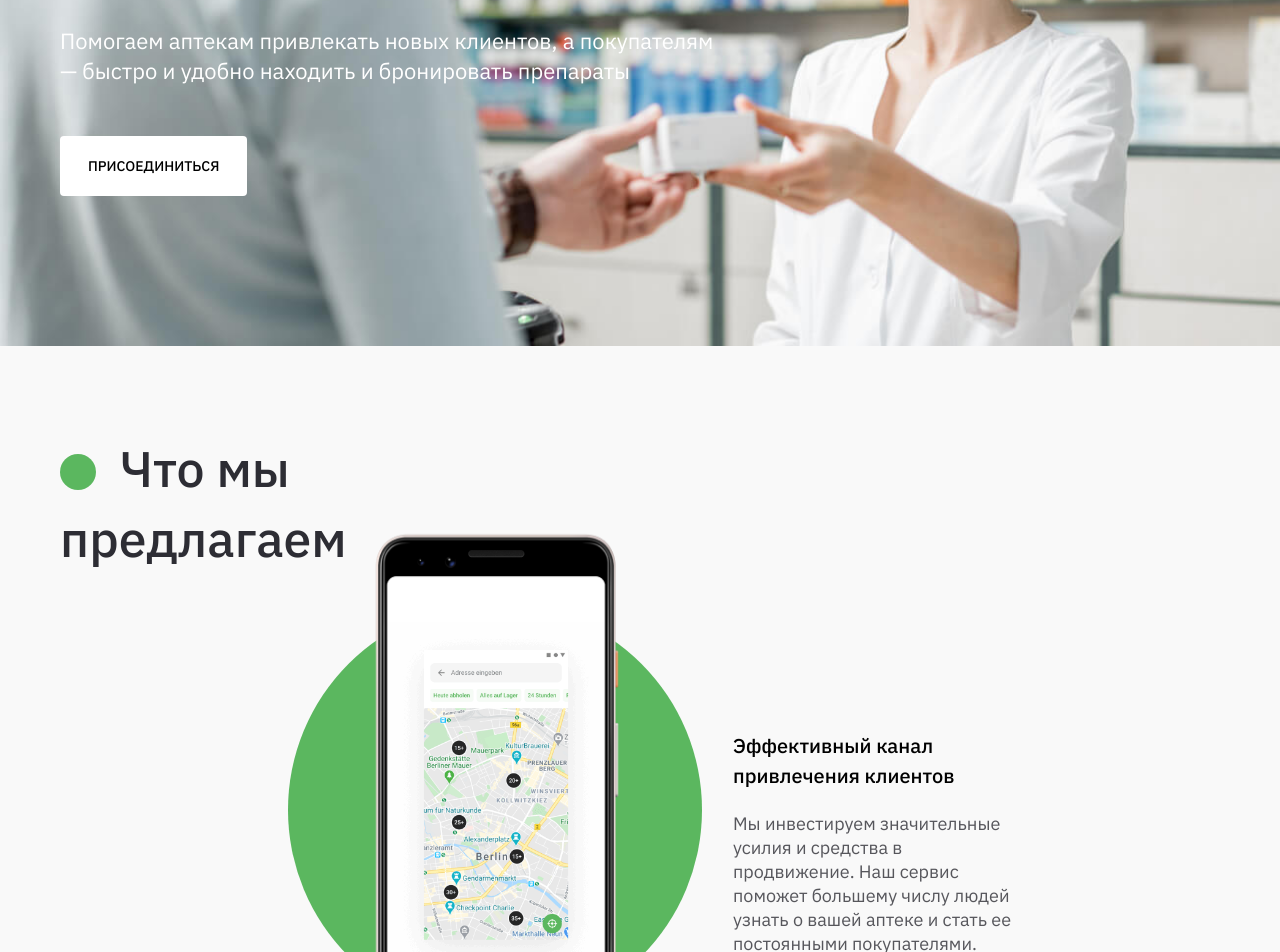
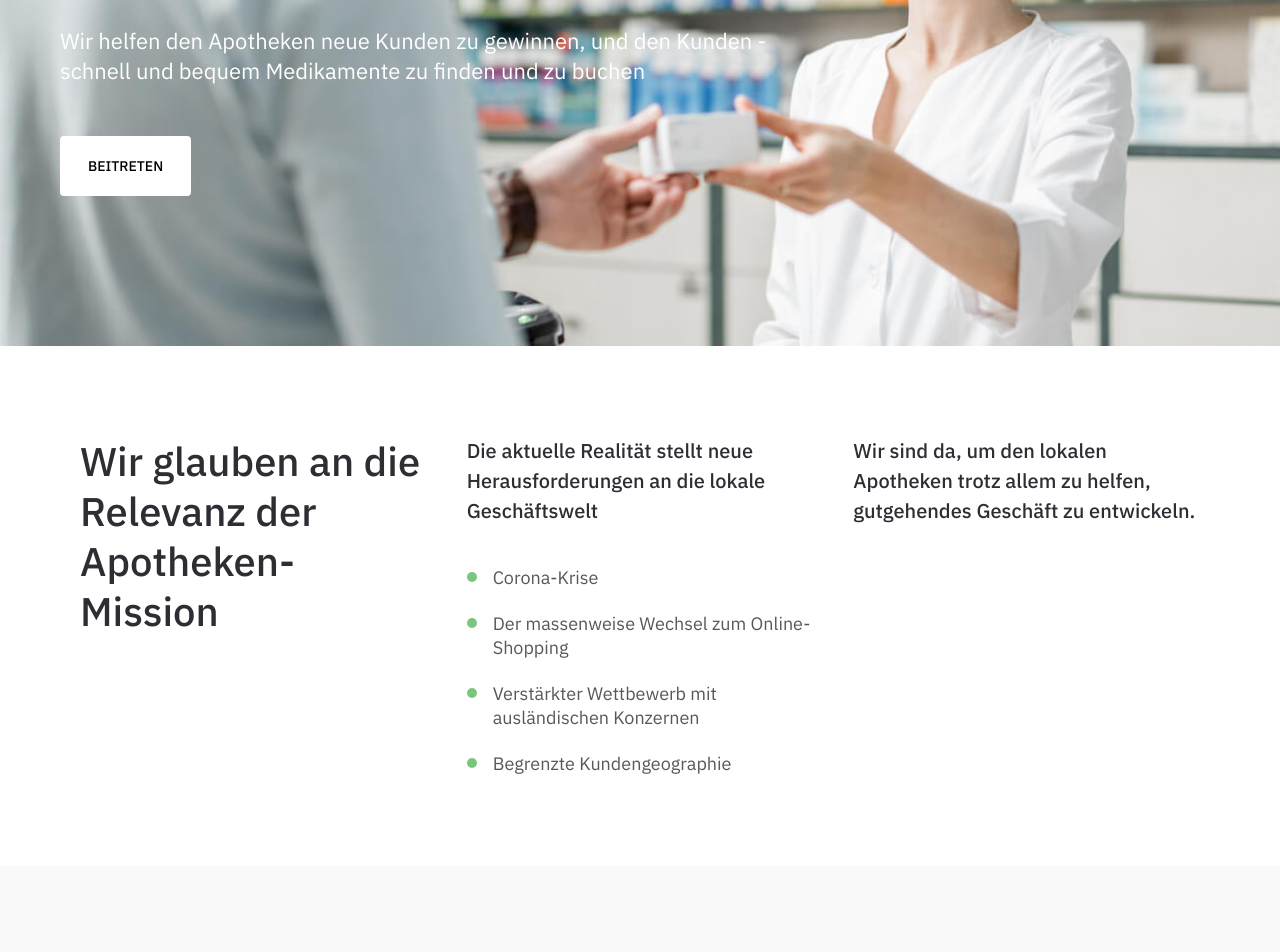
Before and after one commit to joomcode/pharmacy-lab-landing, a Next.js app: page / in a window 1280 px wide. Shown: the part 400-1352 px from the top of the page. Built offline with nearby package versions, Linux system fonts and the light colour scheme.

Commit message:
PB-158: add section

```diff
--- a/src/pages/index.tsx
+++ b/src/pages/index.tsx
@@ -1,6 +1,7 @@
 import '../normalize.css';
 import {Layout} from '../components/Layout';
 import {Welcome} from '../sections/Welcome';
+import {Info} from '../sections/Info';
 import {Gallery} from '../sections/Gallery';
 import {Features} from '../sections/Features';
 import {Talk} from '../sections/Talk';
@@ -10,8 +11,9 @@ import {Feedback} from '../sections/Feedback';
 import {Footer} from '../sections/Footer';
 
 export const IndexPage = () => (
-  <Layout title='JoomDoc for pharmacy'>
+  <Layout title='Joom Pharmacy Solutions'>
     <Welcome />
+    <Info />
     <Gallery />
     <Features />
     <Talk />
--- a/src/sections/Gallery.tsx
+++ b/src/sections/Gallery.tsx
@@ -6,9 +6,9 @@ import {SectionTitle} from '../components/SectionTitle';
 const screens = [
   {
     screenId: '2',
-    title: 'Эффективный канал привлечения клиентов',
+    title: 'Einen effizienten Weg zur Gewinnung von neuen Kunden',
     text:
-      'Мы инвестируем значительные усилия и средства в продвижение. Наш сервис поможет большему числу людей узнать о вашей аптеке и стать ее постоянными покупателями.',
+      'Wir investieren erheblichen Arbeitsaufwand und Geldmittel in die Förderung. Dank unserem Service erfahren mehr Leute über Ihre Apotheke und werden zu Ihren Stammkunden',
     dots: [
       {
         top: -0.1,
@@ -22,17 +22,33 @@ const screens = [
   },
   {
     screenId: '3',
-    title: 'Всегда на связи с клиентом',
+    title: 'Aktuelle Preise für Medikamente in Ihrer Apothek',
     text:
-      'Ваши фармацевты смогут проконсультировать потенциального покупателя и быть всегда с ним на связи с помощью чата, писем, пуш-уведомлений и персональных предложений. ',
+      'Wir zeigen Ihre jetzigen Preise und aktualisieren diese rechtzeitig, damit die Kunden all Ihre günstigen Preise und Sonderangebote einsehen',
   },
   {
     screenId: '4',
-    title: 'Эффективный канал привлечения клиентов',
+    title: 'Immer für den Kunden da',
     text:
-      'Мы инвестируем значительные усилия и средства в продвижение. Наш сервис поможет большему числу людей узнать о вашей аптеке и стать ее постоянными покупателями.',
+      'Ihre Pharmazeuten können den Kaufinteressenten beraten sowie mit ihm via Chat, Push-Benachrichtigungen und individuelle Angebote immer im Kontakt bleiben',
+  },
+  {
+    screenId: '4',
+    title: 'Persönliche Homepage der Apotheke in der App und auf der Webseite',
+    text:
+      'Sie brauchen keine vollwertige Webseite zu unterstützen, um im Blickfeld Ihrer Kunden zu stehen. Schaffen Sie anhand der einfachen Tools Ihre individuelle Homepage in unserem Service - ohne Entwicklungsarbeiten',
   },
 ];
+
+function findByThreshold(param: number, thresholds: number[]) {
+  for (let i = 0; i < thresholds.length; i++) {
+    if (param < thresholds[i]) {
+      return i;
+    }
+  }
+
+  return thresholds.length;
+}
 
 export const Gallery = () => {
   const [screenIndex, setScreenIndex] = useState(0);
@@ -71,31 +87,19 @@ export const Gallery = () => {
     function onScroll() {
       const scrollTop = (document as any).scrollingElement.scrollTop;
 
-      const thresholds = scrollTop > prevScrollTopRef.current ? [0.2, 0.5] : [0.3, 0.8];
+      const thresholds = scrollTop > prevScrollTopRef.current ? [0.2, 0.45, 0.7] : [0.2, 0.5, 0.8];
       let index;
 
       if (isLongScreen) {
         const height = window.innerHeight - scrollZoneRef.current.offsetHeight;
         const scroll = height - scrollZoneRef.current.offsetTop + scrollTop;
 
-        if (scroll < height * 0.45) {
-          index = 0;
-        } else if (scroll < height * 0.75) {
-          index = 1;
-        } else {
-          index = 2;
-        }
+        index = findByThreshold(scroll / height, [0.45, 0.65, 0.85]);
       } else {
         const scroll = scrollTop - scrollZoneRef.current.offsetTop;
         const height = scrollZoneRef.current.offsetHeight - window.innerHeight;
 
-        if (scroll < height * thresholds[0]) {
-          index = 0;
-        } else if (scroll < height * thresholds[1]) {
-          index = 1;
-        } else {
-          index = 2;
-        }
+        index = findByThreshold(scroll / height, thresholds);
       }
 
       prevScrollTopRef.current = scrollTop;
@@ -126,15 +130,18 @@ export const Gallery = () => {
             <div className='left-wrapper'>
               <div className='left-container'>
                 <div className='left-inner'>
-                  <SectionTitle isSmall>Что мы предлагаем</SectionTitle>
-                  <Slider count={3} activeIndex={screenIndex} onClick={onSliderClick} />
+                  <SectionTitle isSmall>
+                    {' '}
+                    Was bieten <br /> wir an
+                  </SectionTitle>
+                  <Slider count={screens.length} activeIndex={screenIndex} onClick={onSliderClick} />
                 </div>
               </div>
             </div>
             <div className='gallery'>
               <div className='gallery-list' ref={galleryRef}>
                 {screens.map((params) => (
-                  <FeatureScreen key={params.screenId} {...params} />
+                  <FeatureScreen key={params.title} {...params} />
                 ))}
               </div>
             </div>
--- /dev/null
+++ b/src/sections/Info.tsx
@@ -0,0 +1,80 @@
+export const Info = () => (
+  <>
+    <div className='container'>
+      <div className='wrapper'>
+        <div className='column'>
+          <h2 className='title'>Wir glauben an die Relevanz der Apotheken-Mission</h2>
+        </div>
+        <div className='column'>
+          <h3 className='sub-title'>Die aktuelle Realität stellt neue Herausforderungen an die lokale Geschäftswelt</h3>
+          <ul className='list'>
+            <li className='item'>Corona-Krise</li>
+            <li className='item'>Der massenweise Wechsel zum Online-Shopping</li>
+            <li className='item'>Verstärkter Wettbewerb mit ausländischen Konzernen</li>
+            <li className='item'>Begrenzte Kundengeographie</li>
+          </ul>
+        </div>
+        <div className='column'>
+          <h3 className='sub-title'>
+            Wir sind da, um den lokalen Apotheken trotz allem zu helfen, gutgehendes Geschäft zu entwickeln.
+          </h3>
+        </div>
+      </div>
+    </div>
+    <style jsx>{`
+      .container {
+      }
+      .wrapper {
+        position: relative;
+        display: flex;
+        max-width: 1440px;
+        margin: auto;
+        padding: 90px 60px;
+      }
+      .column {
+        flex-basis: 100px;
+        flex-grow: 1;
+        margin: 0 20px;
+      }
+      .title {
+        line-height: 50px;
+        font-size: 40px;
+        font-weight: 500;
+        color: #2d2d34;
+      }
+      .sub-title {
+        line-height: 30px;
+        font-size: 20px;
+        font-weight: 500;
+        color: #2d2d34;
+      }
+      .list {
+        padding: 0 0 0 26px;
+        margin: 40px 0 0;
+        list-style: none;
+      }
+      .item {
+        position: relative;
+        line-height: 24px;
+        font-size: 18px;
+        color: #2d2d34;
+        opacity: 0.8;
+
+        &:not(:last-of-type) {
+          margin-bottom: 22px;
+        }
+
+        &::before {
+          position: absolute;
+          display: block;
+          content: '';
+          width: 10px;
+          height: 10px;
+          margin: 6px 0 0 -26px;
+          border-radius: 50%;
+          background: #5bb75f;
+        }
+      }
+    `}</style>
+  </>
+);
--- a/src/sections/Welcome.tsx
+++ b/src/sections/Welcome.tsx
@@ -8,14 +8,14 @@ export const Welcome = () => (
       </header>
       <div className='main-content'>
         <h1 className='main-title'>
-          Ставим digital-прогресс <br /> на службу локальных аптек
+          Der Digital-Progress im Einsatz <br /> für lokale Apotheken
         </h1>
         <p className='main-sub-title'>
-          Помогаем аптекам привлекать новых клиентов, а покупателям <br /> — быстро и удобно находить и бронировать
-          препараты
+          Wir helfen den Apotheken neue Kunden zu gewinnen, und den Kunden - <br /> schnell und bequem Medikamente zu
+          finden und zu buchen
         </p>
         <button className='main-connect' type='button'>
-          Присоединиться
+          Beitreten
         </button>
       </div>
     </div>
```
